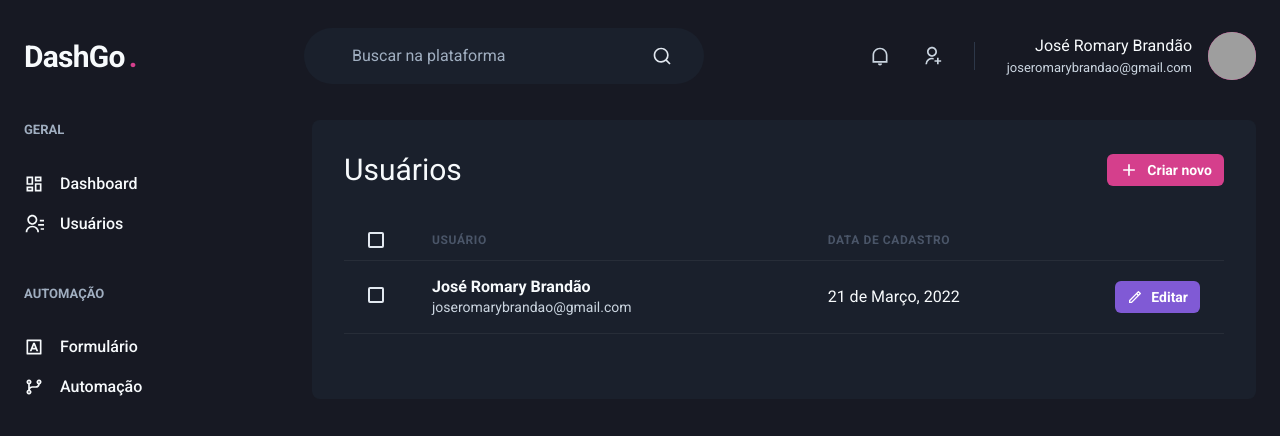
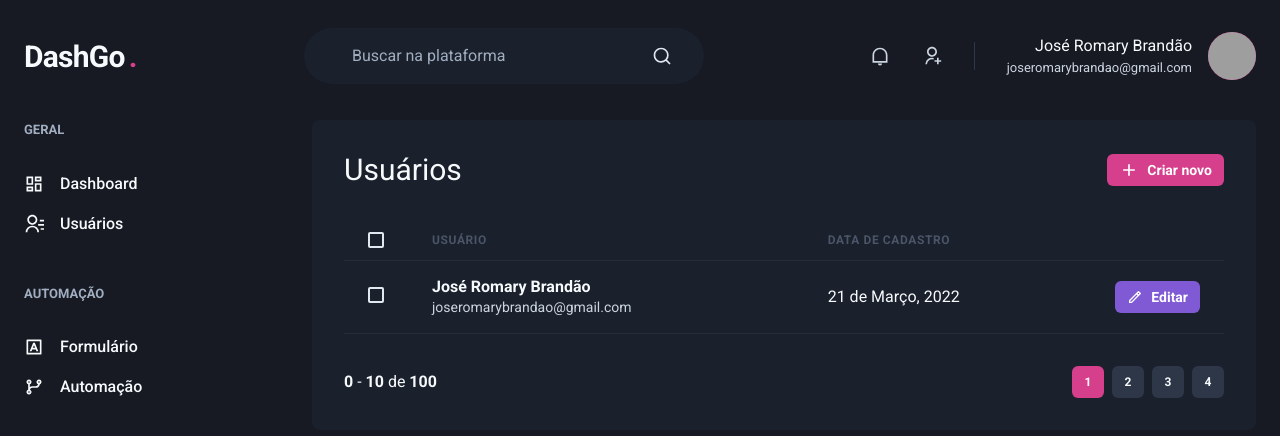
Before and after one commit to jjromary/dashgo, a Next.js app: page /users in a window 1280 px wide. Shown: the top 436 px of the page. Built offline with nearby package versions, Linux system fonts and the light colour scheme; grey boxes are pictures that could not be loaded.

Commit message:
style pagination

```diff
--- /dev/null
+++ b/src/components/Pagination/Pagination.tsx
@@ -0,0 +1,65 @@
+import {Stack, Button, Box} from '@chakra-ui/react'
+
+export function Pagination(){
+    return(
+        <Stack
+            direction="row"
+            mt="8"
+            justify="space-between"
+            align="center"
+            spacing="6"
+        >
+            <Box >
+               <strong>0</strong> - <strong>10</strong> de <strong>100</strong>
+            </Box>
+           <Stack direction="row" spacing="2">
+           <Button
+                size="sm"
+                fontSize="xs"
+                width="4"
+                colorScheme="pink"
+                disabled
+                _disabled={{
+                  bgColor: 'pink.500',
+                  cursor: 'default',
+                }}
+            >
+                1
+            </Button>
+            <Button
+                size="sm"
+                fontSize="xs"
+                width="4"
+                bgColor="gray.700"
+                _hover={{
+                    bg:'gray.500'
+                }}
+            >
+                2
+            </Button>
+            <Button
+                size="sm"
+                fontSize="xs"
+                width="4"
+                bgColor="gray.700"
+                _hover={{
+                    bg:'gray.500'
+                }}
+            >
+                3
+            </Button>
+            <Button
+                size="sm"
+                fontSize="xs"
+                width="4"
+                bgColor="gray.700"
+                _hover={{
+                    bg:'gray.500'
+                }}
+            >
+                4
+            </Button>
+           </Stack>
+        </Stack>
+    )
+}
--- a/src/pages/users/index.tsx
+++ b/src/pages/users/index.tsx
@@ -16,6 +16,7 @@
 import { RiAddLine, RiPencilLine } from "react-icons/ri";
 import { Sidebar } from "../../components/Form/Sidebar";
 import { Header } from "../../components/Header/Header";
+import { Pagination } from "../../components/Pagination/Pagination";
 
 export default function UserList() {
   return (
@@ -79,6 +80,8 @@
               </Tr>
             </Tbody>
           </Table>
+
+          <Pagination />
         </Box>
       </Flex>
     </Box>
```
